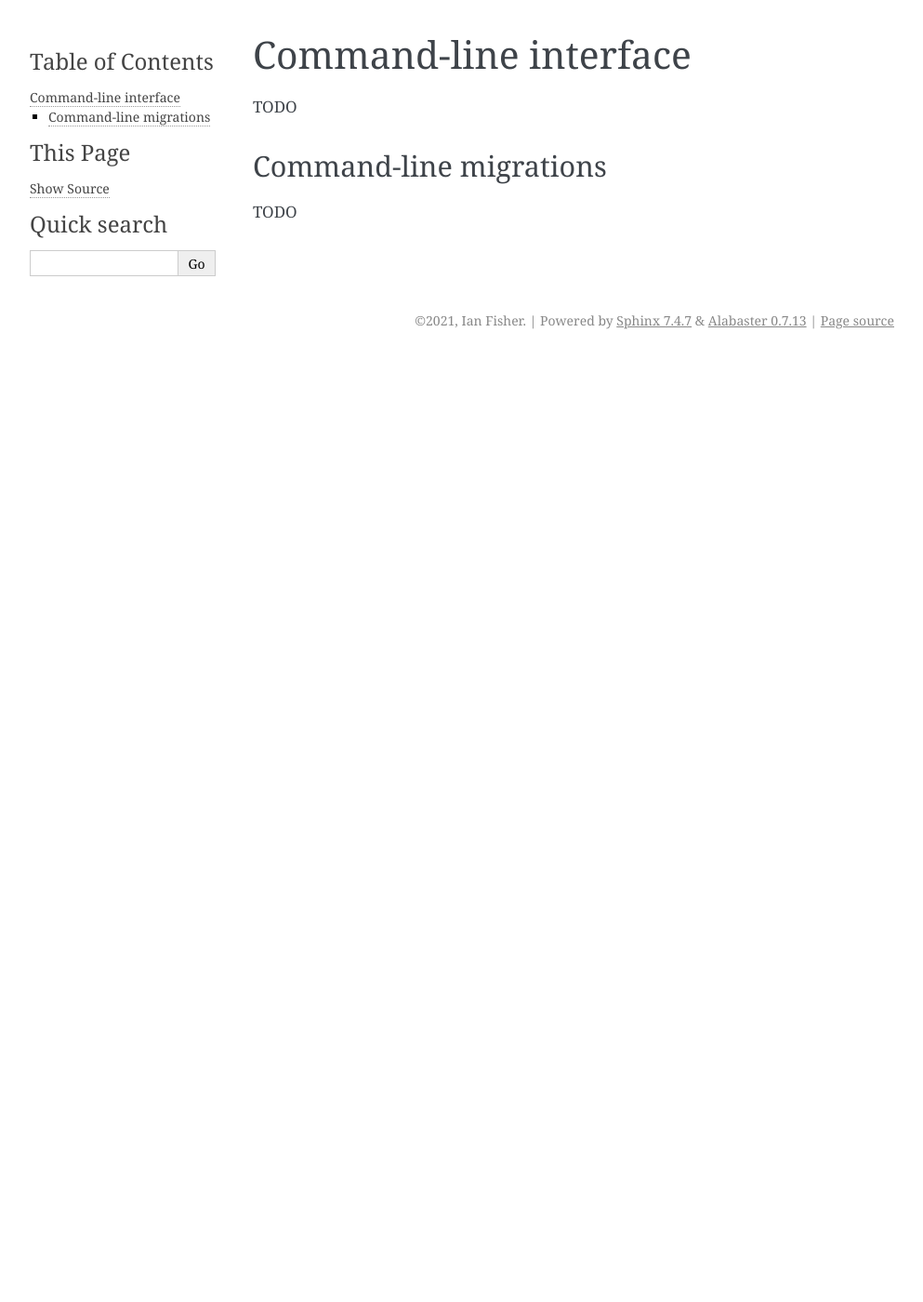
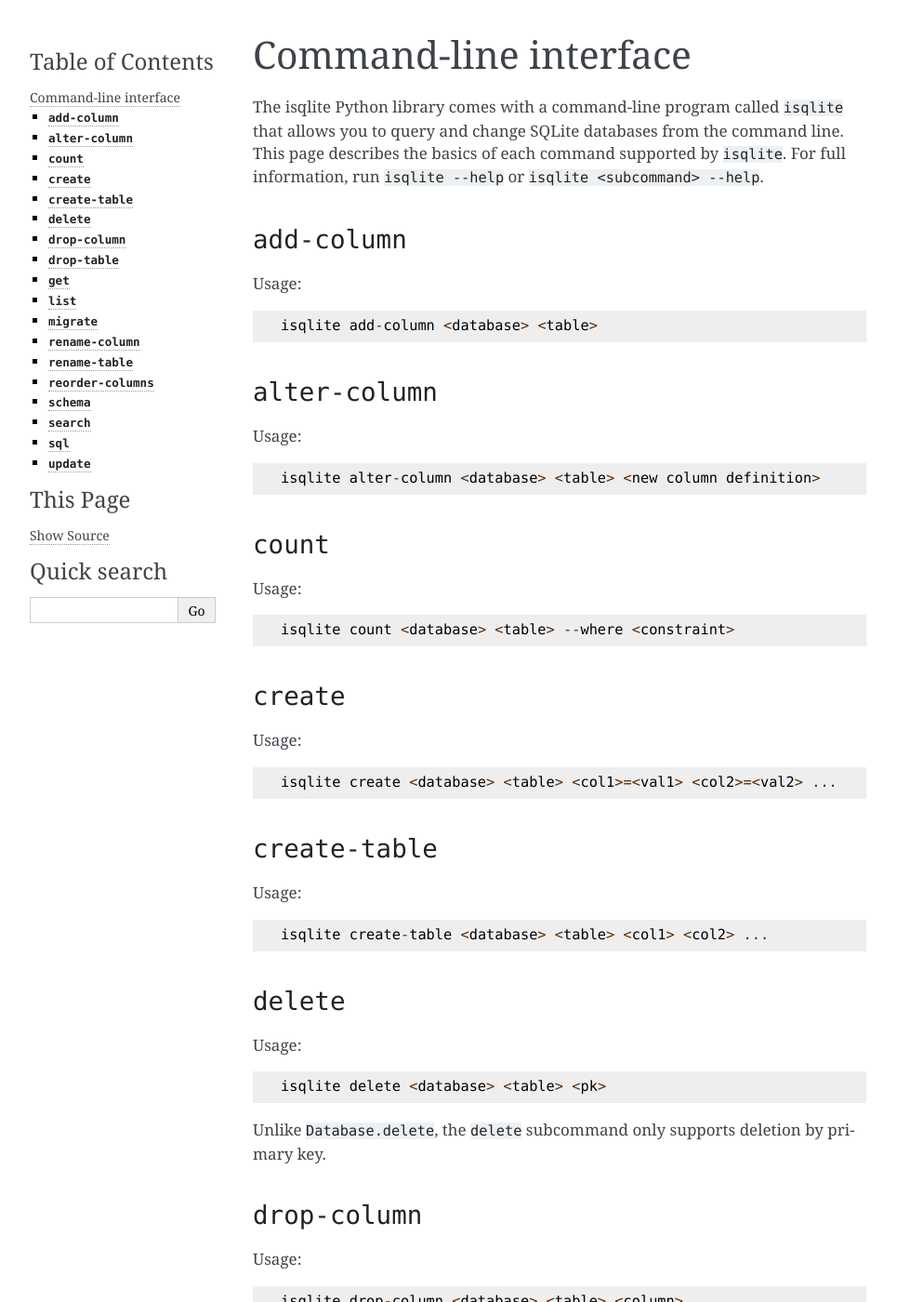
Before and after one commit to iafisher/isqlite, a Sphinx documentation site: the page built from docs/cli.rst, in a window 1280 px wide and 1400 px high. Shown: the whole window at 93% size, without its empty margins (148-1141 px from the left). Built offline with Sphinx 7.4.7, drawn with Linux system fonts in a browser that asks for light colours; some of the changed text lies outside the part shown.

Commit message:
Add CLI docs

```diff
--- a/docs/cli.rst
+++ b/docs/cli.rst
@@ -1,10 +1,161 @@
 Command-line interface
 ======================
 
-TODO
+The isqlite Python library comes with a command-line program called ``isqlite`` that allows you to query and change SQLite databases from the command line. This page describes the basics of each command supported by ``isqlite``. For full information, run ``isqlite --help`` or ``isqlite <subcommand> --help``.
 
 
-Command-line migrations
------------------------
+``add-column``
+--------------
 
-TODO
+Usage::
+
+   isqlite add-column <database> <table>
+
+
+``alter-column``
+----------------
+
+Usage::
+
+   isqlite alter-column <database> <table> <new column definition>
+
+
+``count``
+---------
+
+Usage::
+
+   isqlite count <database> <table> --where <constraint>
+
+
+``create``
+----------
+
+Usage::
+
+   isqlite create <database> <table> <col1>=<val1> <col2>=<val2> ...
+
+
+``create-table``
+----------------
+
+Usage::
+
+   isqlite create-table <database> <table> <col1> <col2> ...
+
+
+``delete``
+----------
+
+Usage::
+
+   isqlite delete <database> <table> <pk>
+
+Unlike ``Database.delete``, the ``delete`` subcommand only supports deletion by primary key.
+
+
+``drop-column``
+---------------
+
+Usage::
+
+   isqlite drop-column <database> <table> <column>
+
+
+``drop-table``
+--------------
+
+Usage::
+
+   isqlite drop-table <database> <table>
+
+
+``get``
+-------
+
+Usage::
+
+   isqlite get <database> <table> <pk>
+
+Unlike ``Database.get``, the ``get`` subcommand only supports fetching by primary key.
+
+
+``list``
+--------
+
+Usage::
+
+   isqlite list <database> <table>
+   isqlite list <database> <table> --where <constraint>
+   isqlite list <database> <table> --search <search query>
+
+
+``migrate``
+-----------
+
+Usage::
+
+   isqlite migrate <database> <schema>
+
+The Python file at ``schema`` must define the schema in a variable named ``SCHEMA``. See the :doc:`schema docs <schemas>` for details.
+
+
+``rename-column``
+-----------------
+
+Usage::
+
+   isqlite rename-column <database> <table> <old column name> <new column name>
+
+
+``rename-table``
+----------------
+
+Usage::
+
+   isqlite rename-table <database> <old table name> <new table name>
+
+
+``reorder-columns``
+-------------------
+
+Usage::
+
+   isqlite reorder-columns <database> <table> <col1 name> <col2 name> ...
+
+
+``schema``
+----------
+
+Usage::
+
+   isqlite schema <database>
+   isqlite schema <database> <table>
+
+If ``table`` is passed, the ``CREATE TABLE`` statement for that table is printed. Otherwise, the list of tables in the database is printed.
+
+
+``search``
+----------
+
+Usage::
+
+   isqlite search <database> <table> <search query>
+
+Alias of ``isqlite list <database> <table> --search <search query>``
+
+
+``sql``
+-------
+
+Usage::
+
+   isqlite sql <database> <raw SQL>
+
+
+``update``
+----------
+
+Usage::
+
+   isqlite update <database> <table> <pk> <col1>=<val1> <col2>=<val2> ...
```
